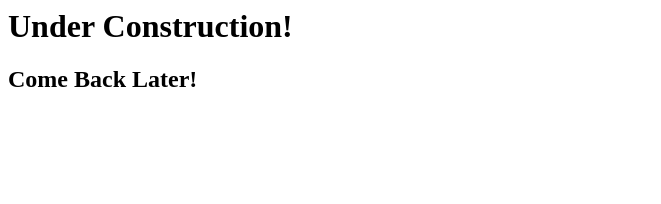
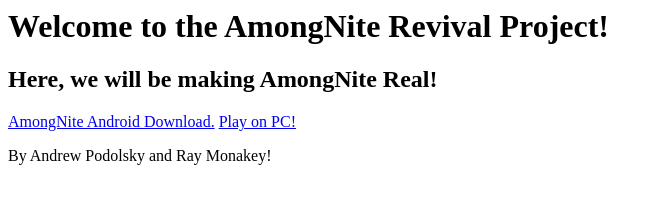
Before and after one commit to AmongNiteRV/AmongNiteRV.github.io, a plain HTML site: page index.html in a window 1280 px wide. Shown: the whole page, without its empty margins (0-661 px from the left). Drawn offline with Linux system fonts and the light colour scheme.

Commit message:
Update index.html

```diff
--- a/index.html
+++ b/index.html
@@ -1,8 +1,13 @@
 <html>
 
   <title>AmongNite Revival Project</title>
-  <h1>Under Construction!</h1>
-  <h2>Come Back Later!</h2>
+  <h1>Welcome to the AmongNite Revival Project!</h1>
+  <h2>Here, we will be making AmongNite Real!</h2>
+  <a href='https://www.mediafire.com/file/dqxiae2ctzqmahs/app-release.apk/file'>AmongNite Android Download.</a>
+  <a href='https://docs.google.com/presentation/d/e/2PACX-1vRxs0KvLDSPo8W2PJWYHUiHkwWL2t4NP3wUyi3tbHXBD8WmQ2M_lHeQW5q9sy7OtDw-UBlK5B9klRRL/pub?start=false&loop=false&delayms=60000'>Play on PC!</a>
+  <p>By Andrew Podolsky and Ray Monakey!</p>
+
+
 
 
 
```
